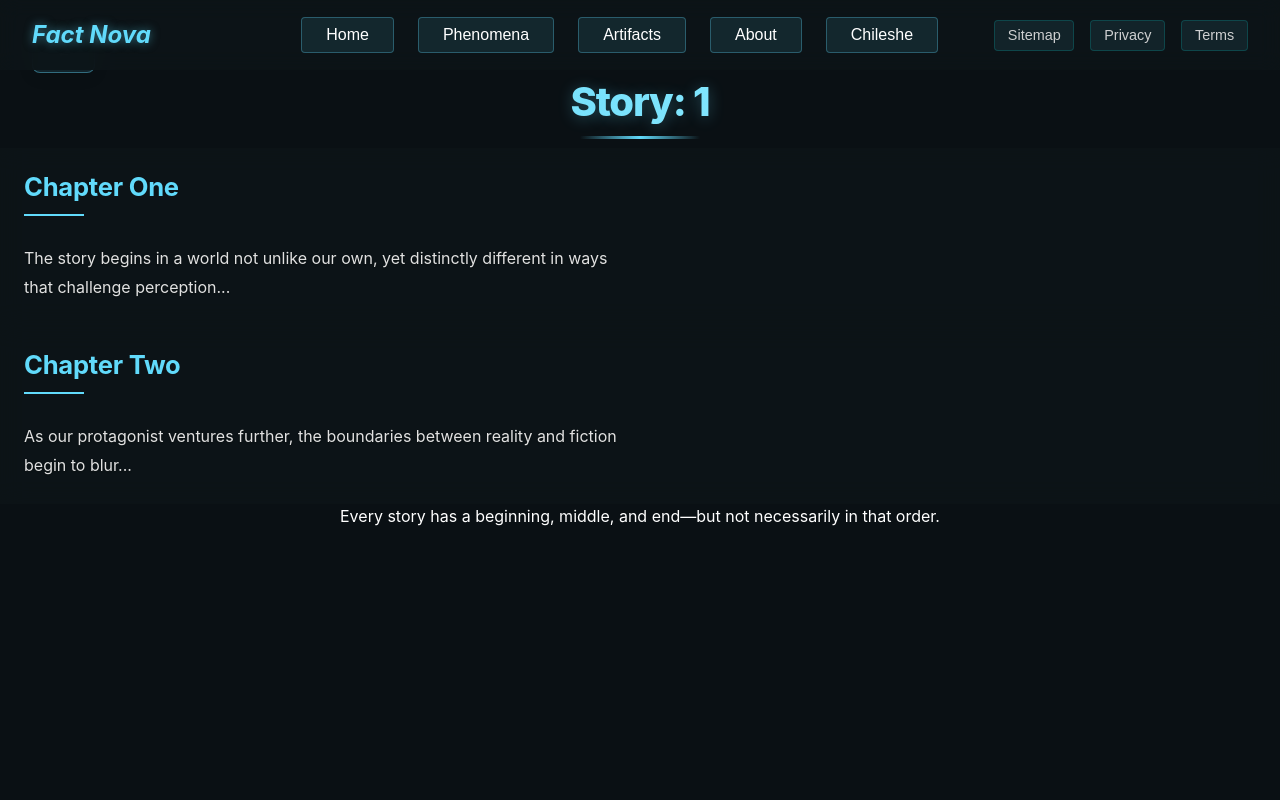
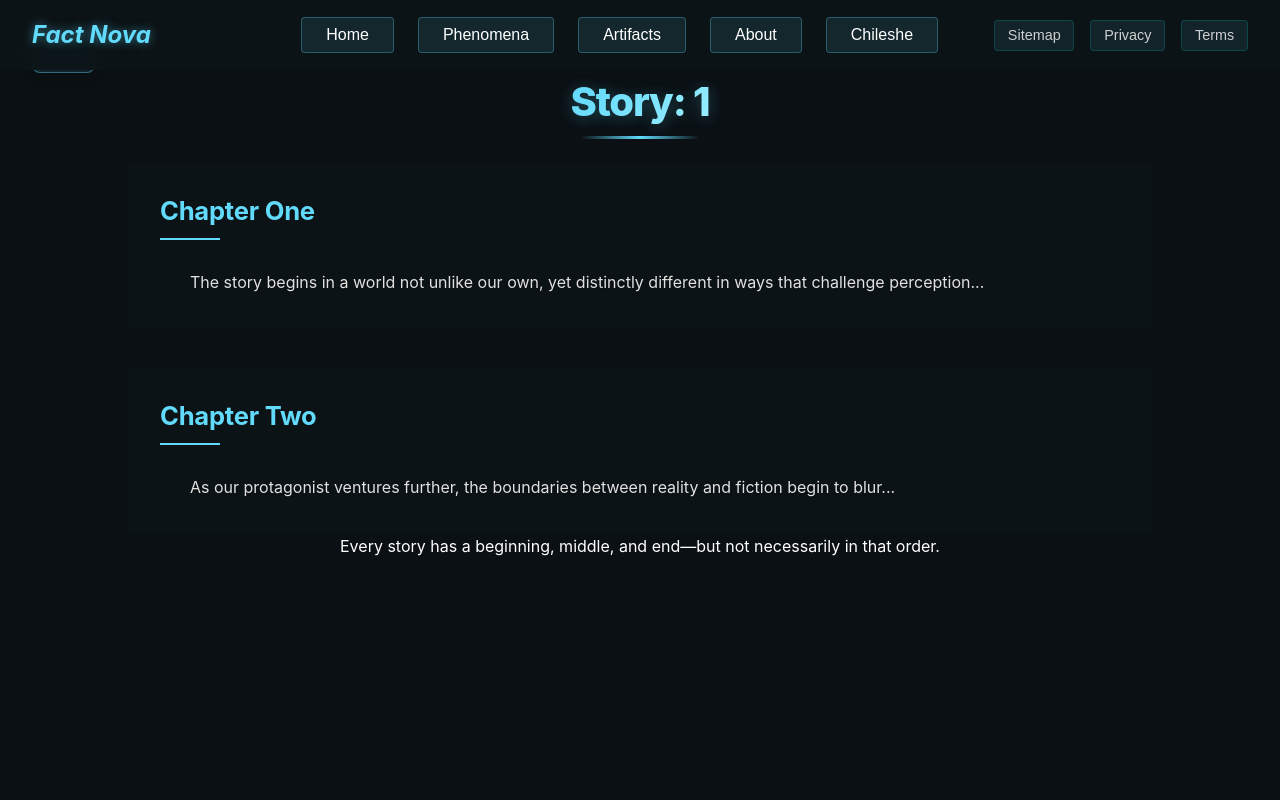
Before and after one commit to Chileshe3/ififfi, a React (Create React App) app: page /story/1 in a window 1280 px wide. Shown: the top 800 px of the page. Built offline with nearby package versions, Linux system fonts and the light colour scheme.

Commit message:
modified:   src/styles/Story.css

```diff
--- a/src/styles/Story.css
+++ b/src/styles/Story.css
@@ -55,6 +55,9 @@ body {
   padding: clamp(3rem, 8vh, 6rem) 0 clamp(2rem, 5vh, 4rem);
   text-align: left;
   width: 100%;
+  display: flex;
+  flex-direction: column;
+  align-items: center;
 }
 
 .story-title {
@@ -374,9 +377,20 @@ body {
 
 @media (min-width: 992px) {
   .section-content {
-    grid-template-columns: 1fr 1fr;
+    grid-template-columns: 1fr;
     align-items: center;
     gap: 2.5rem;
+    max-width: 900px;
+    margin: 0 auto;
+  }
+
+  .story-title {
+    text-align: center;
+    margin-bottom: 2.5rem;
+  }
+
+  .story-section {
+    padding: 2rem;
   }
 }
 
@@ -384,11 +398,29 @@ body {
   .story-container {
     width: 100%;
     padding: 0;
+    display: flex;
+    flex-direction: column;
+    align-items: center;
+  }
+
+  .story-section {
+    max-width: 1200px;
+    margin: 0 auto;
+    width: 80%;
+  }
+
+  .story-header {
+    width: 80%;
+    max-width: 1200px;
+    margin: 0 auto;
   }
 
   .story-sections {
     gap: 2.5rem;
     width: 100%;
+    display: flex;
+    flex-direction: column;
+    align-items: center;
   }
 }
 
```
